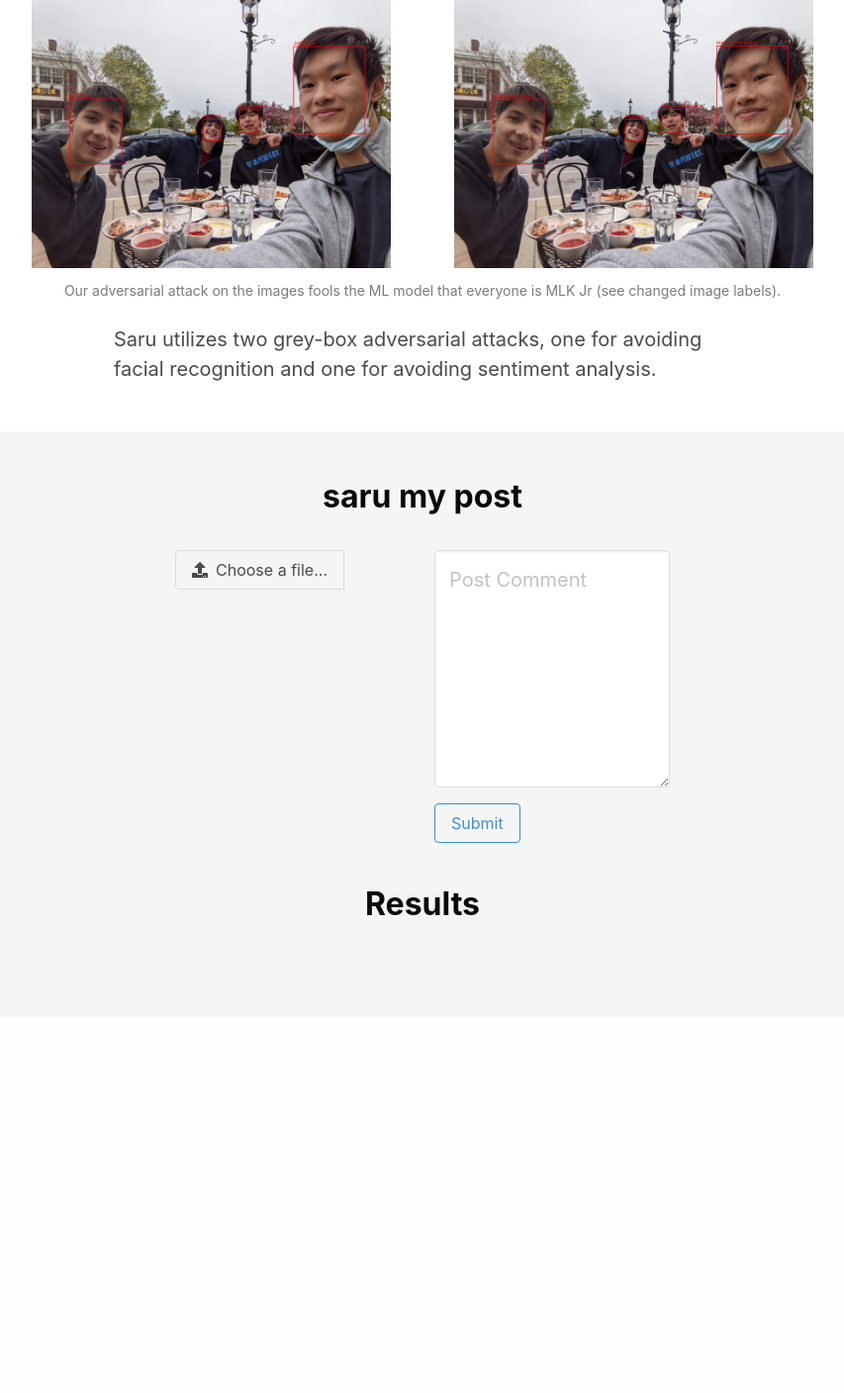
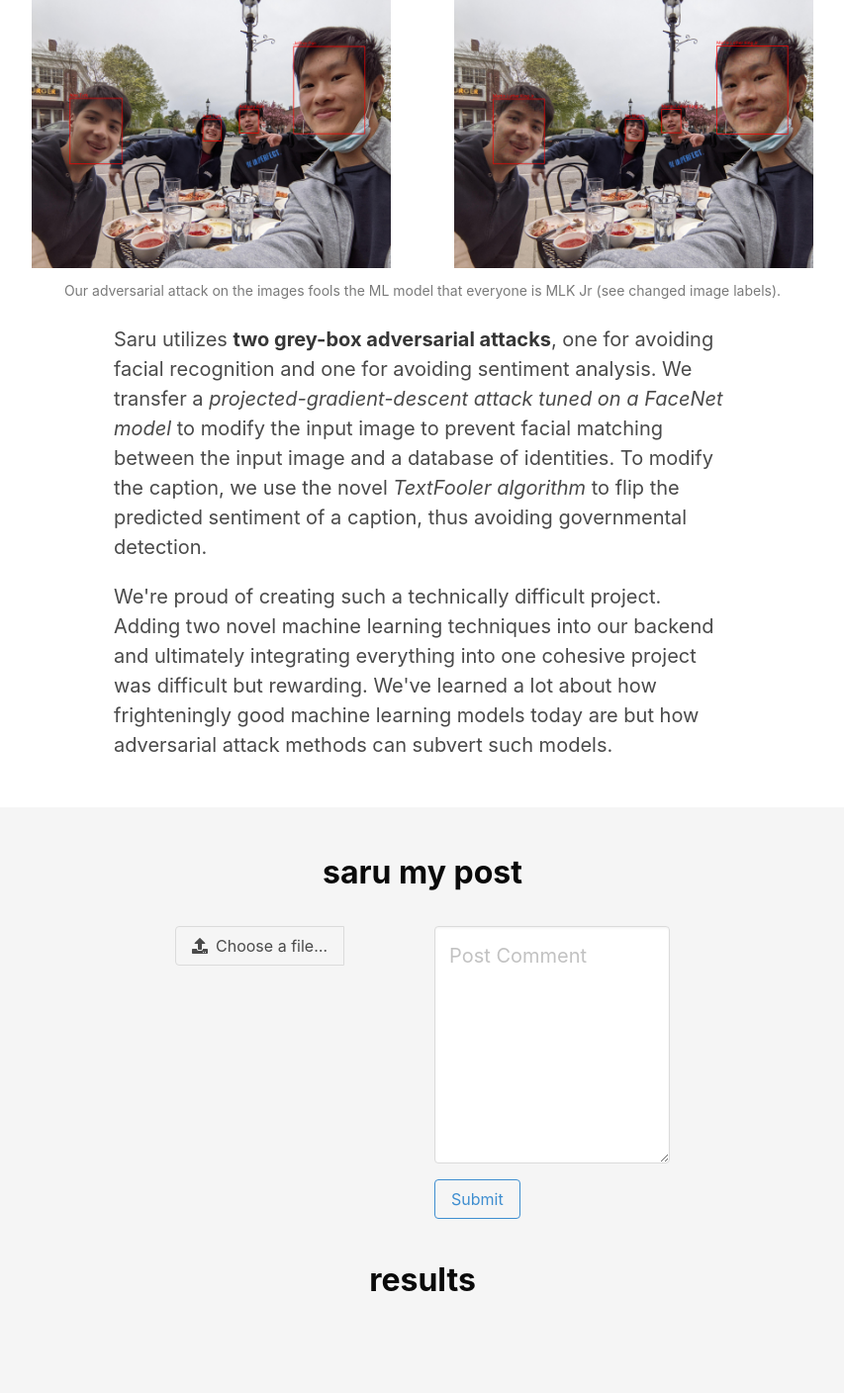
Before and after one commit to createandbuild/saru, a Flask app: page / in a window 1280 px wide. Shown: the part 1425-2833 px from the top of the page at 99% size, without its empty margins (213-1066 px from the left). Before the commit the page ends 2350 px from the top, so only its background shows below. Run offline with Flask 2, Linux system fonts and the light colour scheme; some libraries are stand-ins or nearby versions.

Commit message:
update text

```diff
--- a/templates/base.html
+++ b/templates/base.html
@@ -115,7 +115,12 @@ Thus, we made <strong><i>saru</i></strong> to help protect protestors' social me
         <div class="content grid-col">
           <div class="content is-medium">
             <p>
-              Saru utilizes two grey-box adversarial attacks, one for avoiding facial recognition and one for avoiding sentiment analysis.
+              Saru utilizes <strong>two grey-box adversarial attacks</strong>, one for avoiding facial recognition and one for avoiding sentiment analysis. We transfer a <i>projected-gradient-descent attack tuned on a FaceNet model</i> to modify the input image to prevent facial matching between the input image and a database of identities. To modify the caption, we use the novel <i>TextFooler algorithm</i> to flip the predicted sentiment of a caption, thus avoiding governmental detection.
+            </p>
+            <p>
+              We're proud of creating such a technically difficult project. Adding two novel machine learning techniques into our backend and ultimately integrating everything into one cohesive project was difficult but rewarding.
+
+We've learned a lot about how frighteningly good machine learning models today are but how adversarial attack methods can subvert such models.
             </p>
           </div>
         </div>
@@ -219,7 +224,7 @@ Thus, we made <strong><i>saru</i></strong> to help protect protestors' social me
         </form>
       </div>
 
-      <h1 class="title has-text-black has-text-weight-bold center" style="padding-top: 2rem;">Results</h1>
+      <h1 class="title has-text-black has-text-weight-bold center" style="padding-top: 2rem;">results</h1>
       <div class="columns is-mobile is-variable is-4 is-marginless grid-xl center">
         <div class="column is-4 center">
           {% if image is not none %}
```
Also changed, not shown: README.md.
